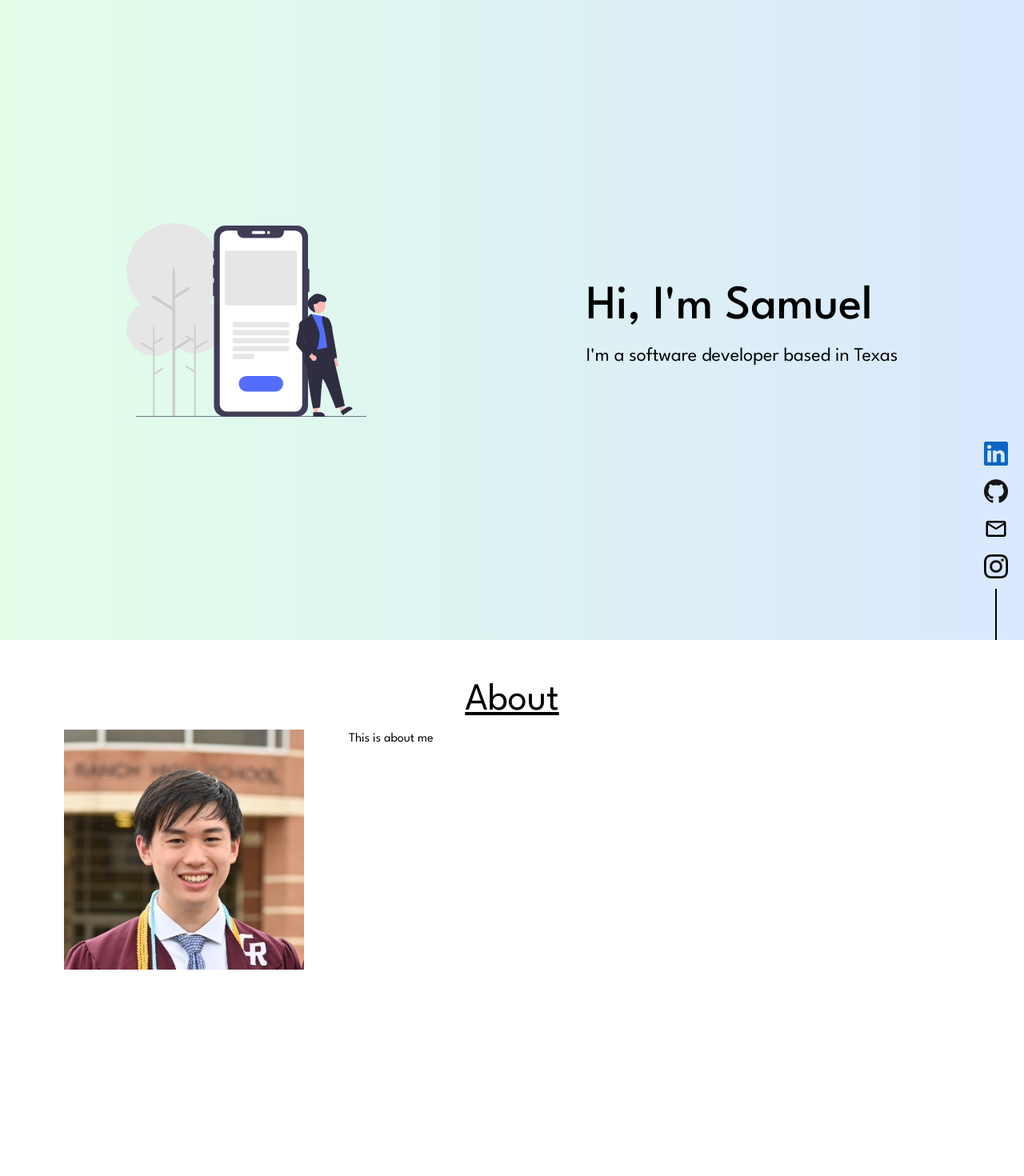
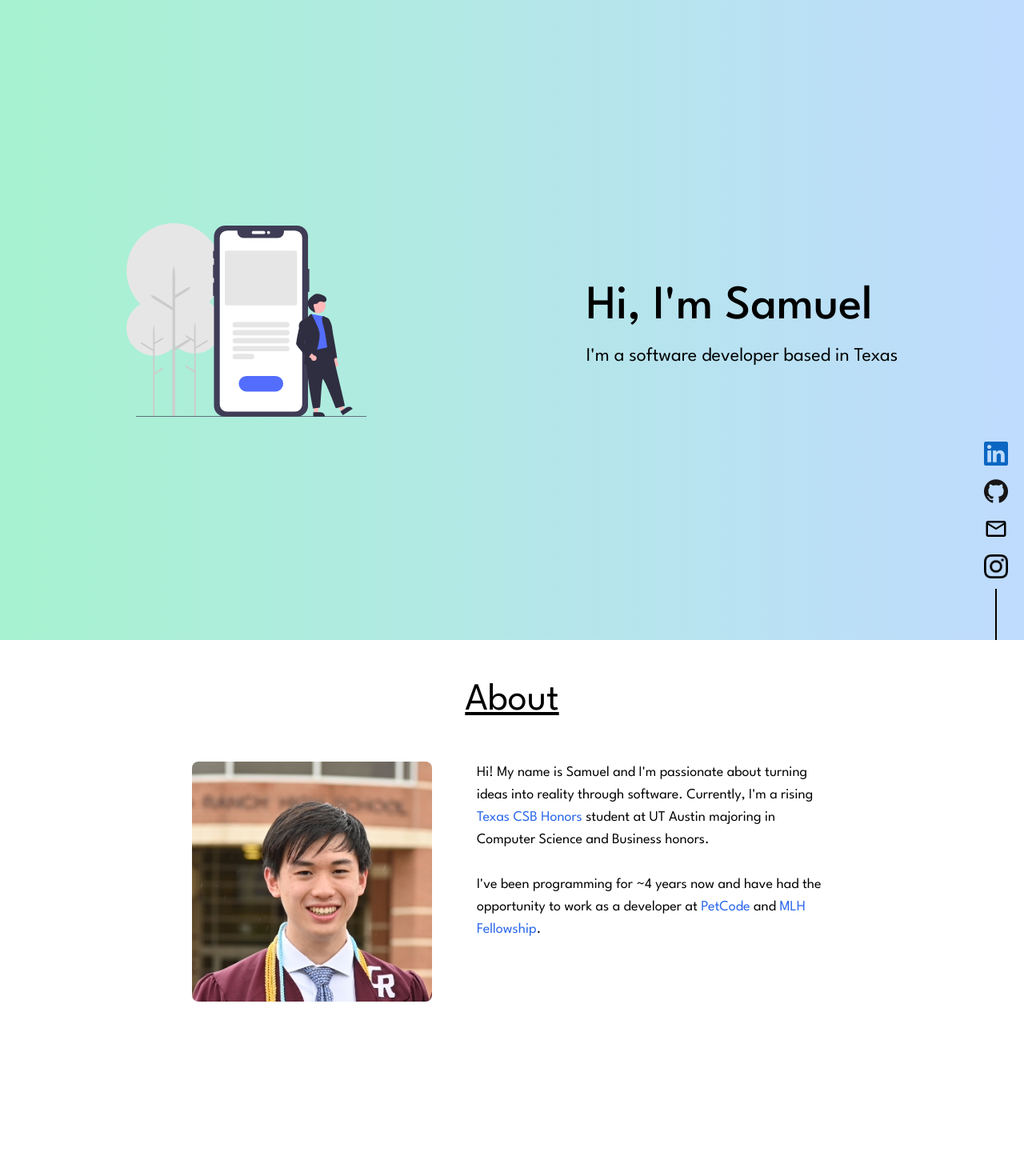
Before and after one commit to YuanSamuel/portfolio-site, a Next.js app: page / in a window 1280 px wide. Shown: the top 1470 px of the page at 80% size. Built offline with nearby package versions, Linux system fonts and the light colour scheme.

Commit message:
:sparkles: update projects and better landing background

```diff
--- a/components/about.js
+++ b/components/about.js
@@ -2,19 +2,39 @@ import Image from 'next/image';
 
 export default function About() {
   return (
-    <div className='flex flex-col justify-start items-center px-20 w-full h-screen'>
+    <div className='flex flex-col justify-start items-center px-20 w-9/12 min-h-screen'>
       <div className='mt-10'>
         <h1 className='text-5xl m-0 leading-normal underline'>About</h1>
       </div>
-      <div className='flex flex-row justify-start items-start w-full'>
+      <div className='flex flex-row justify-start items-start w-full mt-10'>
         <Image
           src='/profile_image.jpeg'
           alt='Profile Photo'
           width={300}
           height={300}
+          className='rounded-lg flex flex-none'
         />
-        <div className='ml-14'>
-          <p>This is about me</p>
+        <div className='ml-14 flex flex-1'>
+          <p className='text-lg'>
+            Hi! My name is Samuel and I'm passionate about turning ideas into
+            reality through software. Currently, I'm a rising{' '}
+            <a href='https://csb.utexas.edu/' target='_blank' className='text-blue-600'>
+              Texas CSB Honors
+            </a>{' '}
+            student at UT Austin majoring in Computer Science and Business
+            honors.
+            <br />
+            <br />
+            I've been programming for ~4 years now and have had the opportunity
+            to work as a developer at{' '}
+            <a href='https://petcodeusa.com/' target='_blank' className='text-blue-600'>
+              PetCode
+            </a>{' '}
+            and{' '}
+            <a href='https://fellowship.mlh.io/' target='_blank' className='text-blue-600'>
+              MLH Fellowship
+            </a>.
+          </p>
         </div>
       </div>
     </div>
--- a/components/landing.js
+++ b/components/landing.js
@@ -2,16 +2,7 @@ import Image from 'next/image';
 
 export default function Landing() {
   return (
-    <div className='flex flex-col items-center justify-center md:flex-row md:justify-around md:px-5 w-full h-screen'>
-      <div className='absolute h-screen w-screen overflow-hidden -z-1'>
-        <Image
-          alt=''
-          src='/background.png'
-          layout='fill'
-          objectFit='cover'
-          quality={100}
-        />
-      </div>
+    <div className='flex flex-col items-center justify-center md:flex-row md:justify-around md:px-5 w-full h-screen bg-gradient-to-r from-green-200 to-blue-200'>
       <div className='flex mb-10 md:m-0'>
         <Image src='/dev_image.svg' alt='' height={300} width={300} />
       </div>
--- a/pages/index.js
+++ b/pages/index.js
@@ -13,7 +13,7 @@ export default function Home() {
         <link rel='icon' href='/favicon.ico' />
       </Head>
       <Socials />
-      <main className='flex flex-col items-center justify-center w-full flex-1'>
+      <main className='flex flex-col items-center justify-center w-full'>
         <Landing />
         <About />
         <Projects />
--- a/tailwind.config.js
+++ b/tailwind.config.js
@@ -25,6 +25,7 @@ module.exports = {
       height: {
         '30vh': '30vh',
         '40vh': '40vh',
+        '80vh': '80vh',
       },
       maxHeight: {
         '30vh': '30vh',
```
